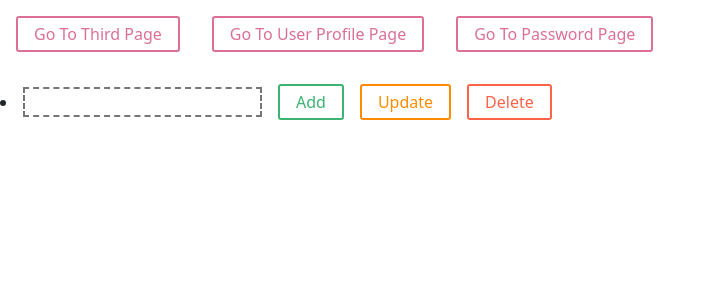
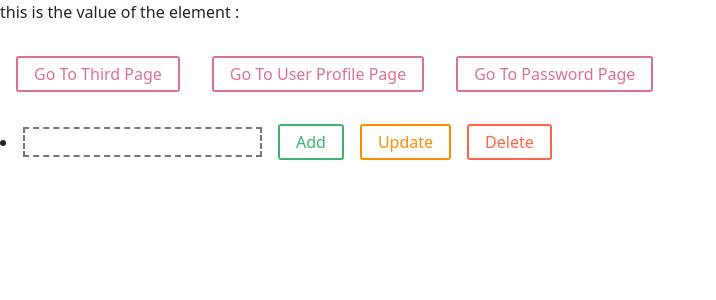
Before and after one commit to Heshan-kavi/dynamic-list, a React (Create React App) app: page /secondary-page in a window 1280 px wide. Shown: the top 300 px of the page, without its empty margins (0-716 px from the left). Built offline with nearby package versions, Linux system fonts and the light colour scheme.

Commit message:
Added new paragraph to view the updated values in the store

```diff
--- a/src/pages/SecondaryPage/SecondaryPage.tsx
+++ b/src/pages/SecondaryPage/SecondaryPage.tsx
@@ -76,6 +76,7 @@ function SecondaryPage (){
     },[definedCategories, ChangeElement])
 
     return <div>
+    <p>this is the value of the element : </p><p id="storedValue"></p>
     <PrimaryButton onClick={() => navigate("/third-page")}>Go To Third Page</PrimaryButton>
     <PrimaryButton onClick={() => navigate("/secondary-page/user-profile")}>Go To User Profile Page</PrimaryButton>
     <PrimaryButton onClick={() => navigate("/secondary-page/password")}>Go To Password Page</PrimaryButton>
```
